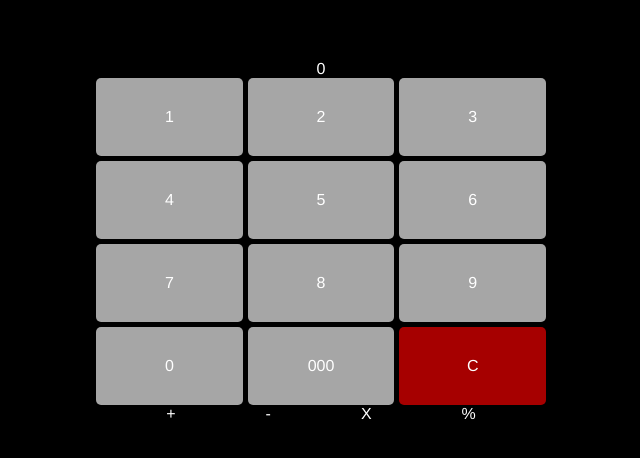
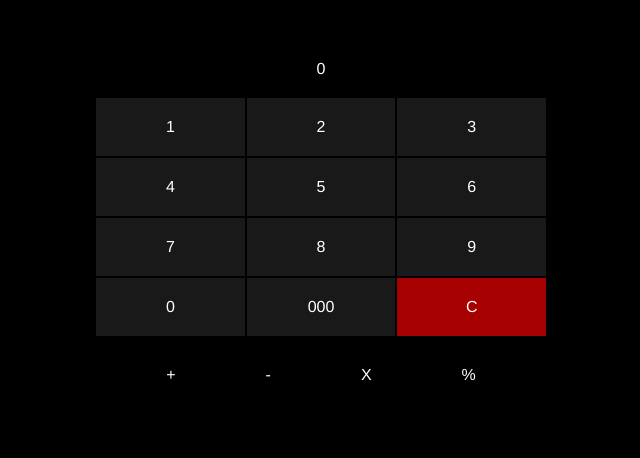
Before and after one commit to gabrr/vue-calculator, a Vue app: page / in a window 1280 px wide. Shown: the top 458 px of the page, without its empty margins (319-959 px from the left). Built offline with nearby package versions, Linux system fonts and the light colour scheme.

Commit message:
styling the calculator

```diff
--- a/src/components/numCalculator.vue
+++ b/src/components/numCalculator.vue
@@ -42,7 +42,7 @@ export default {
     }
     #gabrr-calculator{
         max-width: 450px;
-        width: 100%;
+        width: 95%;
         margin: auto;
         text-align: center;
     }
@@ -50,22 +50,25 @@ export default {
     #numbers-pad ul{
         display: grid;
         grid-template-columns: repeat(3, 1fr);
-        grid-gap: 5px;
+        grid-gap: 2px;
     }
 
     .num-pad{
-        background-color: rgba(255, 255, 255, 0.65);
-        border-radius: 5px;
-        padding: 30px 0;
+        background-color: rgba(39, 39, 39, 0.65);
+        padding: 20px 0;
     }
 
     #operations ul{
         display: flex;
         margin: auto;
         place-content: center;
+        margin: 10px 0;
     }
     #operations li{
-        margin: 0 10%;
+        padding: 20px 10%;
+    }
+    .result{
+        margin-bottom: 20px;
     }
 
 </style>
```
